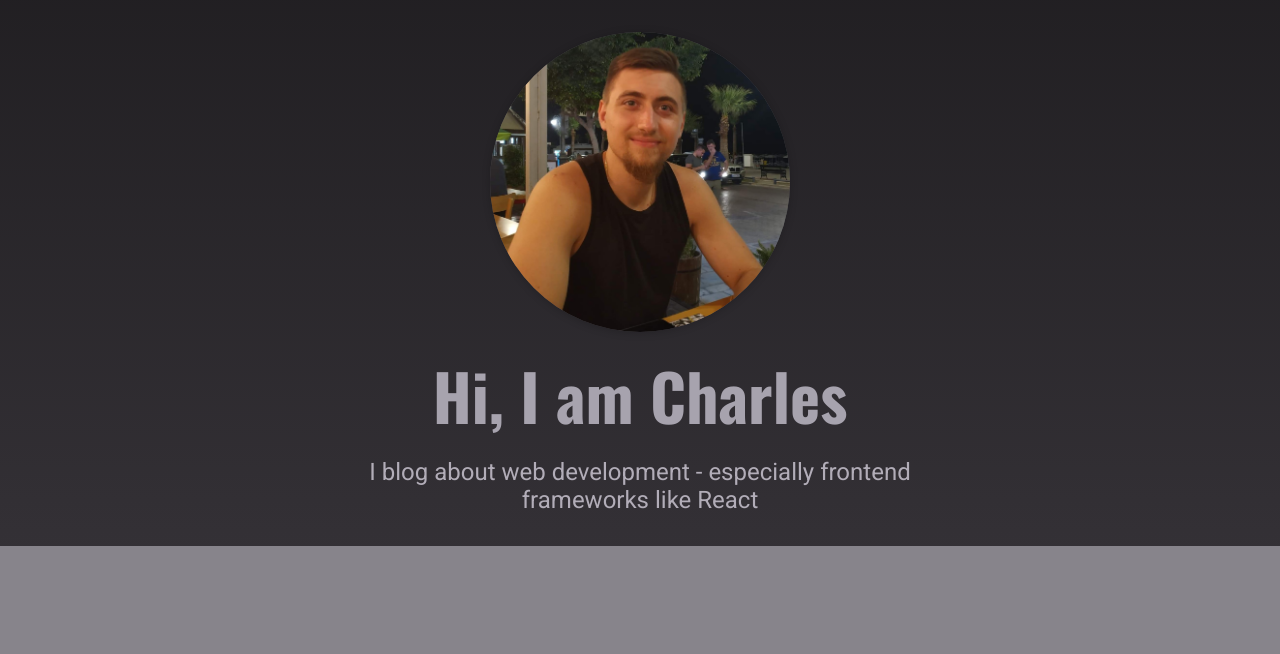
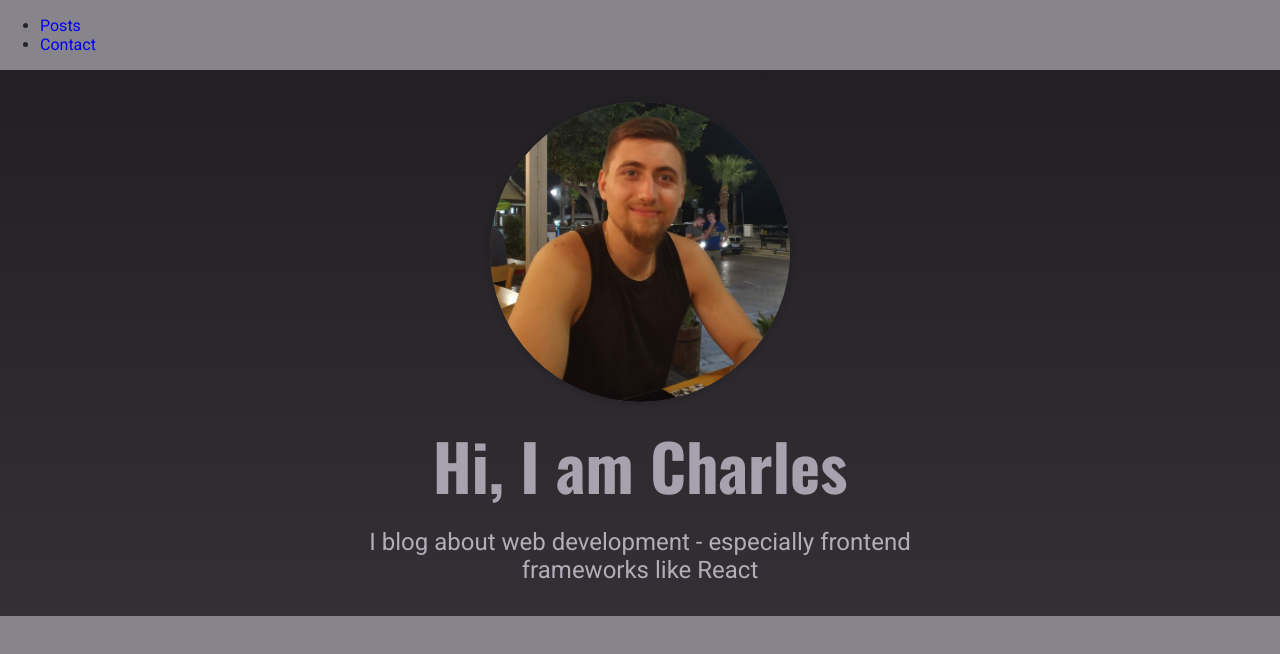
Before and after one commit to galerafrontend/my-blog-nextjs, a Next.js app: page / in a window 1280 px wide. Shown: the top 654 px of the page. Built offline with nearby package versions, Linux system fonts and the light colour scheme.

Commit message:
MainNavigation component added to Layout component

```diff
--- a/components/layout/index.js
+++ b/components/layout/index.js
@@ -1,5 +1,12 @@
+import MainNavigation from "./MainNavigation";
+
 const Layout = ({ children }) => {
-  return <main>{children}</main>;
+  return (
+    <>
+      <MainNavigation />
+      <main>{children}</main>
+    </>
+  );
 };
 
 export default Layout;
```
